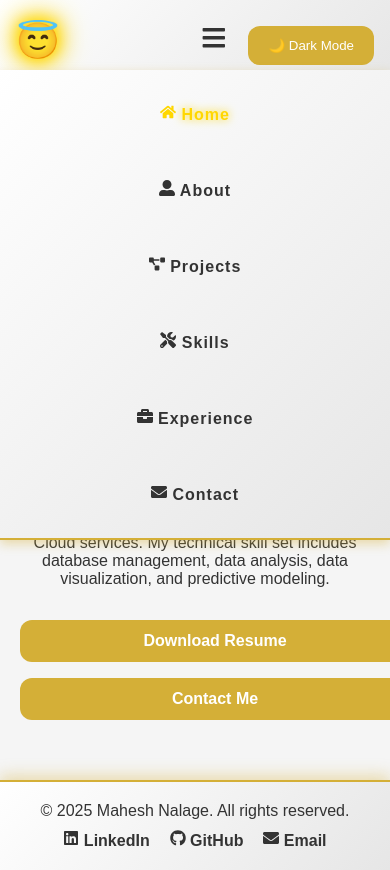
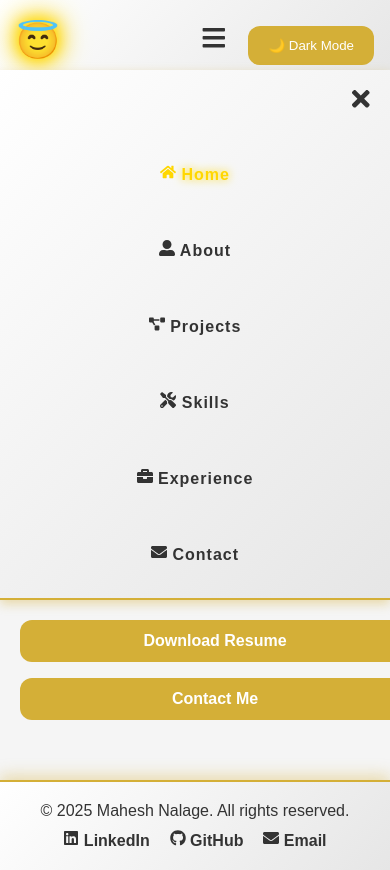
Before and after one commit to maheshnalage/portfolio, a React (Create React App) app: page / in a window 390 px wide. Both pictures are taken after a click on the button 213 px from the left and 40 px from the top of the page. Built offline with nearby package versions, Linux system fonts and the light colour scheme.

Commit message:
Update Navbar.jsx

```diff
--- a/src/components/Navbar.jsx
+++ b/src/components/Navbar.jsx
@@ -9,7 +9,8 @@ import {
   FaTools,
   FaBriefcase,
   FaEnvelope,
-  FaBars
+  FaBars,
+  FaTimes
 } from 'react-icons/fa';
 
 const Navbar = ({ toggleDarkMode }) => {
@@ -22,9 +23,8 @@ const Navbar = ({ toggleDarkMode }) => {
   return (
     <nav className="golden-nav">
       {/* Logo/Name */}
-      <div className="nav-logo">😇
-
-
+      <div className="nav-logo">
+        😇
       </div>
 
       {/* Hamburger Icon for Mobile */}
@@ -34,6 +34,11 @@ const Navbar = ({ toggleDarkMode }) => {
 
       {/* Nav Links */}
       <div className={`nav-links ${menuOpen ? 'show-menu' : ''}`}>
+        {/* Close Button (visible on mobile) */}
+        <button className="close-nav-btn" onClick={handleMenuToggle}>
+          <FaTimes />
+        </button>
+
         <NavLink to="/" className={({ isActive }) => (isActive ? 'active' : '')}>
           <FaHome /> Home
         </NavLink>
```
